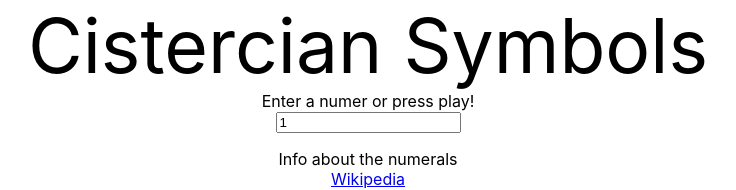
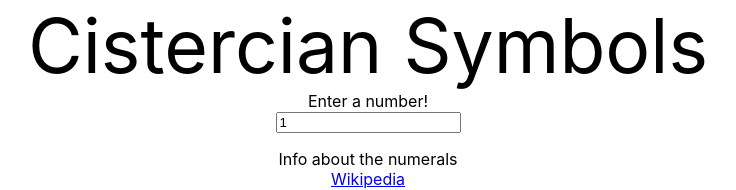
Before and after one commit to DDumas551/CistercianNums, a React (Create React App) app in the folder cistercian-nums/: page / in a window 1280 px wide. Shown: the top 190 px of the page, without its empty margins (272-1008 px from the left). Built offline with nearby package versions, Linux system fonts and the light colour scheme.

Commit message:
Fixes spelling and removes text

```diff
--- a/cistercian-nums/src/components/Info.js
+++ b/cistercian-nums/src/components/Info.js
@@ -1,7 +1,7 @@
 import React from "react";
 
 const Info = () => {
-  return <div>Enter a numer or press play!</div>;
+  return <div>Enter a number!</div>;
 };
 
 export default Info;
```
